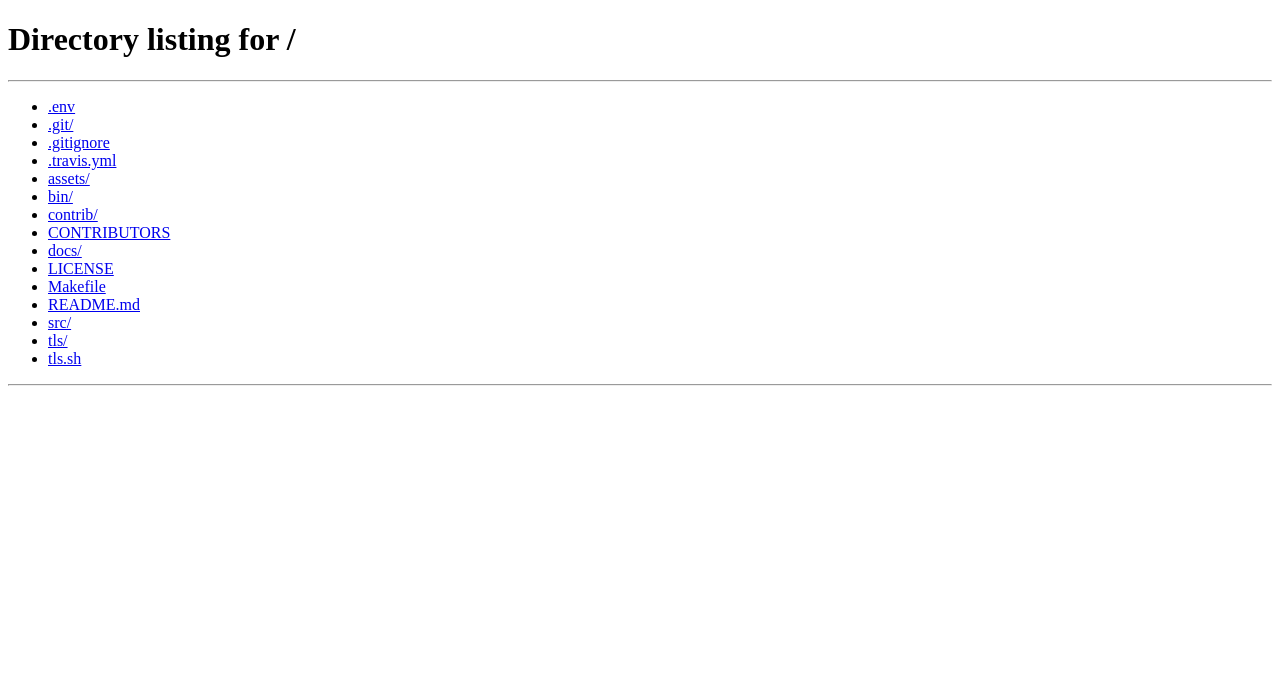
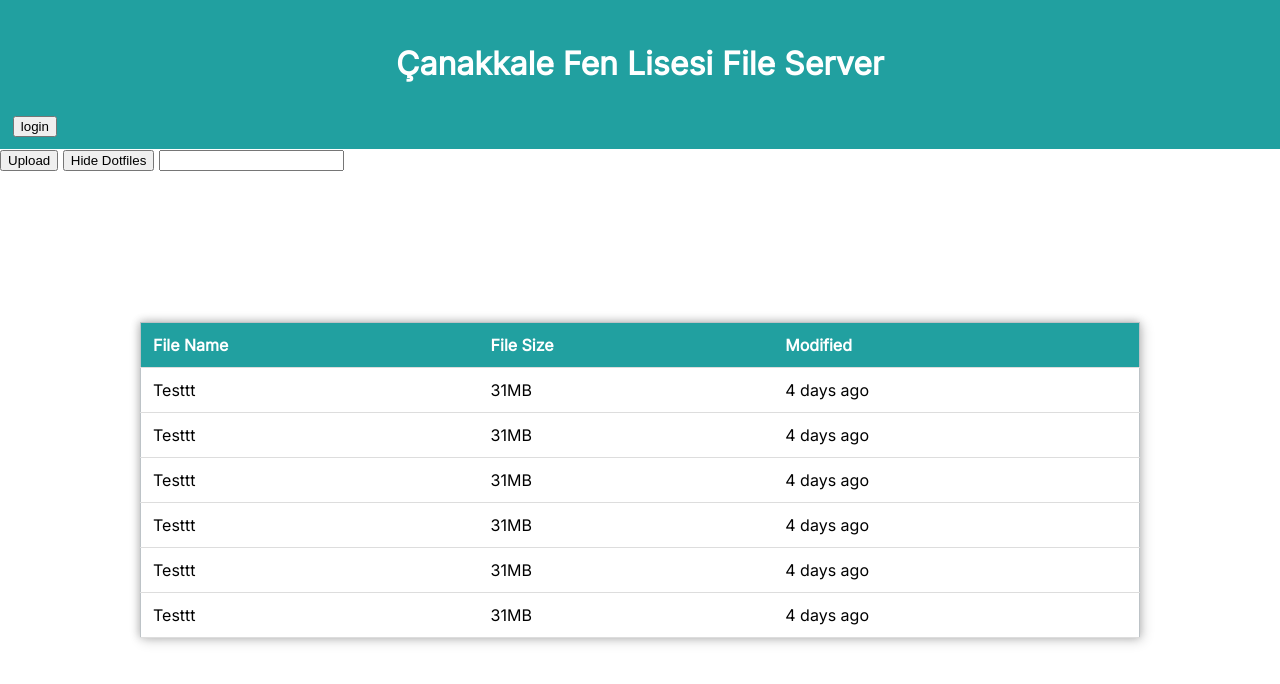
Before and after one commit to love-bytes/python-fileserver-themes, a plain HTML site: page index.html in a window 1280 px wide. Drawn offline with Linux system fonts and the light colour scheme.

Commit message:
done except button css
butonların designi harici oldu sanırım

```diff
--- /dev/null
+++ b/global.css
@@ -0,0 +1,9 @@
+.size-big{
+    color: #db222a;
+}
+.size-med{
+    color:#ffb700;
+}
+.size-small{
+    color: #70e000;
+}
--- /dev/null
+++ b/index.css
@@ -0,0 +1,67 @@
+body {
+  padding: 0px;
+  margin: 0;
+  font-family: Inter;
+}
+
+table {
+  position: absolute;
+  left: 50%;
+  top: 60%;
+  transform: translate(-50%, -50%);
+  border-collapse: collapse;
+  width: 1000px;
+  height: 200px;
+  border: 1px solid #bdc3c7;
+  box-shadow: 2px 2px 12px rgba(0, 0, 0, 0.2), -1px -1px 8px rgba(0, 0, 0, 0.2);
+}
+
+tr {
+  transition: all 0.2s ease-in;
+  cursor: pointer;
+}
+
+th,
+td {
+  padding: 12px;
+  text-align: left;
+  border-bottom: 1px solid #ddd;
+}
+
+#header {
+  background-color: #21a0a0;
+  color: #fff;
+  cursor: auto;
+}
+
+h1 {
+  font-weight: 600;
+  text-align: center;
+  background-color: #21a0a0;
+  color: #fff;
+  padding: 10px 0px;
+}
+
+tr:hover {
+  background-color: #f5f5f5;
+  transform: scale(1.02);
+  box-shadow: 2px 2px 12px rgba(0, 0, 0, 0.2), -1px -1px 8px rgba(0, 0, 0, 0.2);
+}
+
+@media only screen and (max-width: 768px) {
+  table {
+    width: 90%;
+  }
+}
+#header:hover {
+  transform: none;
+  box-shadow: none;
+}
+.header {
+  background-color: #21a0a0;
+  padding: 1%;
+}
+.btn-box input {
+
+
+}
--- a/index.html
+++ b/index.html
@@ -1,12 +1,80 @@
 <!DOCTYPE HTML PUBLIC "-//W3C//DTD HTML 4.01//EN" "http://www.w3.org/TR/html4/strict.dtd">
 <html>
+
 <head>
-<meta http-equiv="Content-Type" content="text/html; charset=utf-8">
-<title>Directory listing for /</title>
+    <meta http-equiv="Content-Type" content="text/html; charset=utf-8">
+    <link rel="stylesheet" href="index.css">
+    <link rel="preconnect" href="https://fonts.googleapis.com">
+    <link rel="preconnect" href="https://fonts.gstatic.com" crossorigin>
+    <link href="https://fonts.googleapis.com/css2?family=Inter&display=swap" rel="stylesheet">
+    <link rel="stylesheet" href="global.css">
+    <title>Directory listing for /</title>
 </head>
+
 <body>
-<h1>Directory listing for /</h1>
-<hr>
+    <!--Title - En üst kısım-->
+    <div class="header">
+        <h1>Çanakkale Fen Lisesi File Server</h1>
+        <button>login</button>
+    </div>
+
+    <div class="btn-box">
+        <button>Upload</button>
+        <button>Hide Dotfiles</button>
+        <input type="text">
+    </div>
+
+
+
+    <table>
+        <tr id="header">
+            <th>File Name</th>
+            <th>File Size</th>
+            <th>Modified</th>
+
+        </tr>
+        <tr>
+            <td>Testtt </td>
+            <td>31MB </td>
+            <td>4 days ago</td>
+
+
+        </tr>
+        <tr>
+            <td>Testtt </td>
+            <td>31MB </td>
+            <td>4 days ago</td>
+
+
+        </tr>
+        <tr>
+            <td>Testtt </td>
+            <td>31MB </td>
+            <td>4 days ago</td>
+
+        </tr>
+        <tr>
+            <td>Testtt </td>
+            <td>31MB </td>
+            <td>4 days ago</td>
+
+        </tr>
+        <tr>
+            <td>Testtt </td>
+            <td>31MB </td>
+            <td>4 days ago</td>
+
+        </tr>
+        <tr>
+            <td>Testtt </td>
+            <td>31MB </td>
+            <td>4 days ago</td>
+
+        </tr>
+
+    </table>
+
+    <!-- <hr>
 <ul>
 <li><a href=".env">.env</a></li>
 <li><a href=".git/">.git/</a></li>
@@ -24,6 +92,7 @@
 <li><a href="tls/">tls/</a></li>
 <li><a href="tls.sh">tls.sh</a></li>
 </ul>
-<hr>
+<hr> -->
 </body>
+
 </html>
```
